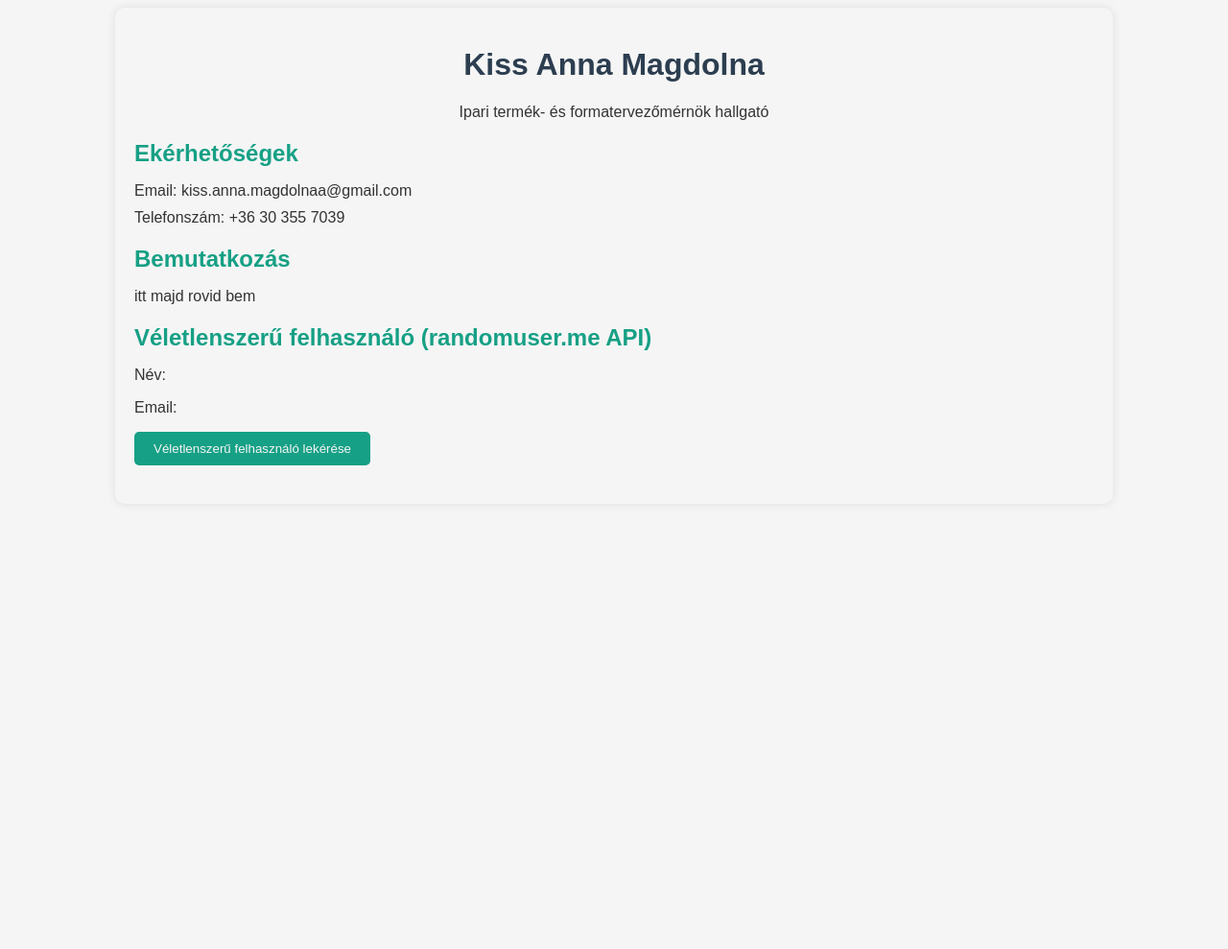
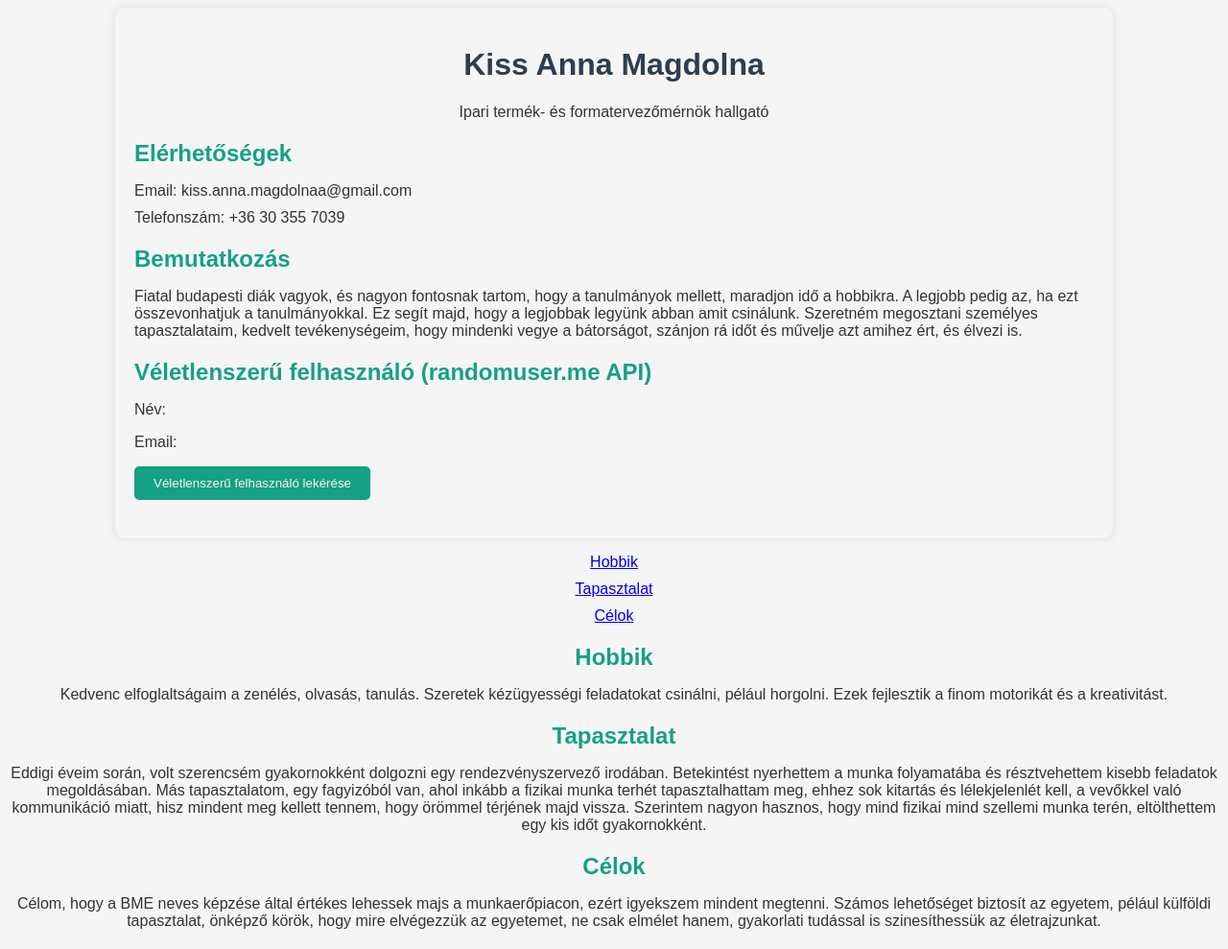
Before and after one commit to Kissannamagdolna/Kissannamagdolna, a plain HTML site: page index.html in a window 1280 px wide. Shown: the whole page at 96% size. Before the commit the page ends 800 px from the top, so only its background shows below. Drawn offline with Linux system fonts and the light colour scheme.

Commit message:
szovegek

```diff
--- a/index.html
+++ b/index.html
@@ -16,7 +16,7 @@
       </header>
 
       <section class="cv-section">
-        <h2>Ekérhetőségek</h2>
+        <h2>Elérhetőségek</h2>
         <ul>
             <li>Email: <span id="email">kiss.anna.magdolnaa@gmail.com</span></li>
             <li>Telefonszám: <span id="phone">+36 30 355 7039</span></li>
@@ -25,7 +25,12 @@
 
     <section class="cv-section">
         <h2>Bemutatkozás</h2>
-        <p id="bio">itt majd rovid bem</p>
+        <p id="bio">Fiatal budapesti diák vagyok,
+           és nagyon fontosnak tartom, hogy a tanulmányok mellett, maradjon idő a hobbikra.
+           A legjobb pedig az, ha ezt összevonhatjuk a tanulmányokkal. Ez segít majd,
+          hogy a legjobbak legyünk abban amit csinálunk.
+          Szeretném megosztani személyes tapasztalataim, kedvelt tevékenységeim,
+          hogy mindenki vegye a bátorságot, szánjon rá időt és művelje azt amihez ért, és élvezi is.</p>
     </section>
 
     <section class="cv-section">
@@ -39,5 +44,56 @@
 
     <script src="app.js"></script>
   </div>
+  <!DOCTYPE html>
+<html lang="hu">
+<head>
+    <meta charset="UTF-8">
+    <meta name="viewport" content="width=device-width, initial-scale=1.0">
+    <title>Menü</title>
+    <link rel="stylesheet" href="style.css">
+</head>
+<body>
+    <header>
+        <nav>
+            <ul class="menu">
+                <li><a href="#hobbik">Hobbik</a></li>
+                <li><a href="#tapasztalat">Tapasztalat</a></li>
+                <li><a href="#celok">Célok</a></li>
+            </ul>
+        </nav>
+        <section id="hobbik">
+          <h2>Hobbik</h2>
+          <p>Kedvenc elfoglaltságaim a zenélés, olvasás, tanulás. Szeretek kézügyességi feladatokat csinálni, pélául horgolni.
+             Ezek fejlesztik a finom motorikát és a kreativitást.</p>
+      </section>
+
+      <section id="tapasztalat">
+          <h2>Tapasztalat</h2>
+          <p>Eddigi éveim során, volt szerencsém gyakornokként dolgozni egy rendezvényszervező irodában.
+             Betekintést nyerhettem a munka folyamatába és résztvehettem kisebb feladatok megoldásában.
+             Más tapasztalatom, egy fagyizóból van, ahol inkább a fizikai munka terhét tapasztalhattam meg,
+             ehhez sok kitartás és lélekjelenlét kell, a vevőkkel való kommunikáció miatt,
+             hisz mindent meg kellett tennem, hogy örömmel térjének majd vissza.
+             Szerintem nagyon hasznos, hogy mind fizikai mind szellemi munka terén, eltölthettem egy kis időt gyakornokként.
+
+          </p>
+      </section>
+      <section id="Célok">
+        <h2>Célok</h2>
+        <p>Célom, hogy a BME neves képzése által értékes lehessek majs a munkaerőpiacon, ezért igyekszem mindent megtenni.
+          Számos lehetőséget biztosít az egyetem, pélául külföldi tapasztalat,
+           önképző körök, hogy mire elvégezzük az egyetemet, ne csak elmélet hanem,
+           gyakorlati tudással is szinesíthessük az életrajzunkat.
+        </p>
+    </section>
+    </header>
+
+
+
+
+
+
+
+
 </body>
 </html>
```
